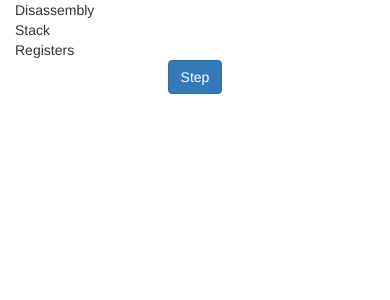
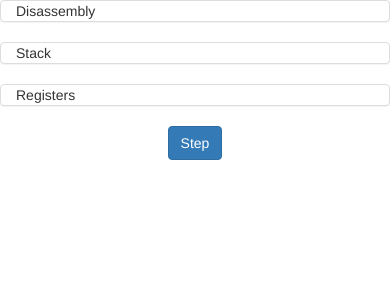
Before and after one commit to GreaterGoodest/GRAKL, a Flask app: page / in a window 390 px wide. Shown: the top 300 px of the page. Run offline with Flask 2, Linux system fonts and the light colour scheme; some libraries are stand-ins or nearby versions.

Commit message:
Adds panels for readability

```diff
--- a/debuggers/debug.py
+++ b/debuggers/debug.py
@@ -1,3 +1,6 @@
+from gevent.monkey import patch_all
+patch_all()
+
 from flask import Flask, request
 from flask_socketio import SocketIO
 import gdb
--- a/interface/static/debug_conn.js
+++ b/interface/static/debug_conn.js
@@ -1,4 +1,4 @@
-var socket = io.connect('http://' + document.domain + ':5001', {'sync disconnect on unload': true})
+var socket = io.connect('http://' + document.domain + ':5001')
 
 socket.on('connect', function(){
     socket.emit('no_out_command', 'b *main')
@@ -31,7 +31,3 @@ socket.on('stack', function(data){
     data = data.replace(/\n/g, "<br />")
     $('.stack').html(data)
 })
-
-$(window).on('beforeunload', function(){
-    socket.close();
-})
--- a/interface/templates/index.html
+++ b/interface/templates/index.html
@@ -4,10 +4,10 @@
 
 <div class="container">
     <div class="row">
-        <div class="disas col-sm-6">
+        <div class="disas col-sm-6 panel panel-default">
             Disassembly
         </div>
-        <div class="stack col-sm-6">
+        <div class="stack col-sm-6 panel panel-default">
             Stack
         </div>
     </div>
@@ -15,7 +15,7 @@
 
 <div class="container">
     <div class="row">
-        <div class="registers col-sm-6">
+        <div class="registers col-sm-6 panel panel-default">
             Registers
         </div>
     </div>
@@ -25,6 +25,7 @@
     <button id="step" type="button" class="btn btn-primary">Step</button>
 </div>
 
+
 <script src="https://ajax.googleapis.com/ajax/libs/jquery/1.12.4/jquery.min.js"></script>
 <script src="https://cdnjs.cloudflare.com/ajax/libs/socket.io/1.7.3/socket.io.min.js"></script>
 <script src="{{url_for('static', filename='debug_conn.js')}}"></script>
```
